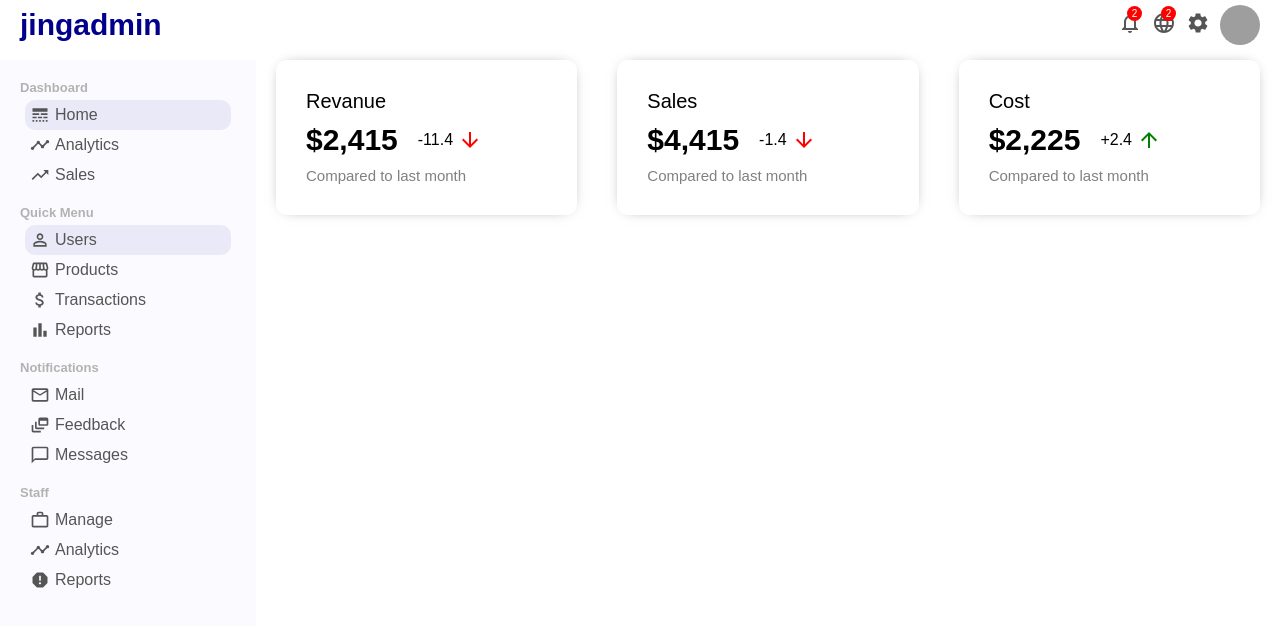
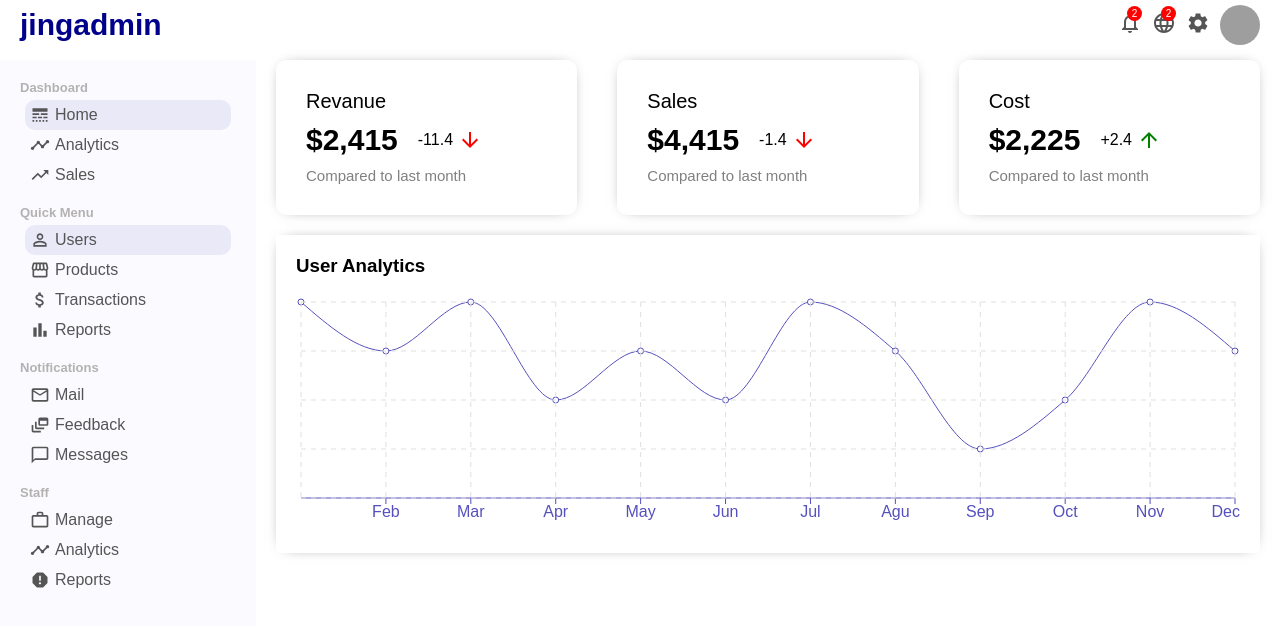
Before and after one commit to Jing0717/youtube-admin, a React (Create React App) app: page / in a window 1280 px wide. Shown: the top 626 px of the page. Built offline with nearby package versions, Linux system fonts and the light colour scheme; grey boxes are pictures that could not be loaded; the HTML template or start-up script is replaced by a standard one.

Commit message:
create chart

```diff
--- /dev/null
+++ b/src/components/chart/Chart.jsx
@@ -0,0 +1,21 @@
+import "./chart.css";
+import { LineChart, Line, XAxis, CartesianGrid, Tooltip, ResponsiveContainer } from 'recharts';
+
+
+export default function Chart({ title, data, dataKey, grid }) {
+
+    return (
+        <div className="chart">
+            <h3 className="chartTitle">{title}</h3>
+            {/* aspect 寬高比 */}
+            <ResponsiveContainer width="100%" aspect={4 / 1} >
+                <LineChart data={data}>
+                    <XAxis dataKey="name" stroke="#5550bd" />
+                    <Line type="monotone" dataKey={dataKey} stroke="#5550bd" />
+                    <Tooltip />
+                    {grid && <CartesianGrid stroke="#e0dfdf" strokeDasharray="5 5" />}
+                </LineChart>
+            </ResponsiveContainer>
+        </div>
+    )
+}
--- /dev/null
+++ b/src/components/chart/chart.css
@@ -0,0 +1,11 @@
+.chart {
+    margin: 20px;
+    padding: 20px;
+    box-shadow: 0px 0px 15px -10px rgba(0, 0, 0, 1);
+    -webkit-box-shadow: 0px 0px 15px -10px rgba(0, 0, 0, 1);
+    -moz-box-shadow: 0px 0px 11px 0px rgba(0, 0, 0, 1);
+}
+
+.chartTitle{
+    margin-bottom: 20px;
+}
--- /dev/null
+++ b/src/dummyData.js
@@ -0,0 +1,51 @@
+export const userData = [
+    {
+        name: 'Jan',
+        "Active User": 4000,
+    },
+    {
+        name: 'Feb',
+        "Active User": 3000,
+    },
+    {
+        name: 'Mar',
+        "Active User": 4000,
+    },
+    {
+        name: 'Apr',
+        "Active User": 2000,
+    },
+    {
+        name: 'May',
+        "Active User": 3000,
+    },
+    {
+        name: 'Jun',
+        "Active User": 2000,
+    },
+    {
+        name: 'Jul',
+        "Active User": 4000,
+    },
+    {
+        name: 'Agu',
+        "Active User": 3000,
+    },
+    {
+        name: 'Sep',
+        "Active User": 1000,
+    },
+    {
+        name: 'Oct',
+        "Active User": 2000,
+    },
+    {
+        name: 'Nov',
+        "Active User": 4000,
+    },
+    {
+        name: 'Dec',
+        "Active User": 3000,
+    },
+
+];
--- a/src/pages/home/Home.jsx
+++ b/src/pages/home/Home.jsx
@@ -1,10 +1,13 @@
+import Chart from "../../components/chart/Chart";
 import FeaturedInfo from "../../components/featuredInfo/FeaturedInfo";
 import "./home.css";
+import { userData } from "../../dummyData";
 
 export default function Home() {
     return (
         <div className="home">
             <FeaturedInfo />
+            <Chart data={userData} title="User Analytics" dataKey="Active User" grid />
         </div>
     )
 }
```
